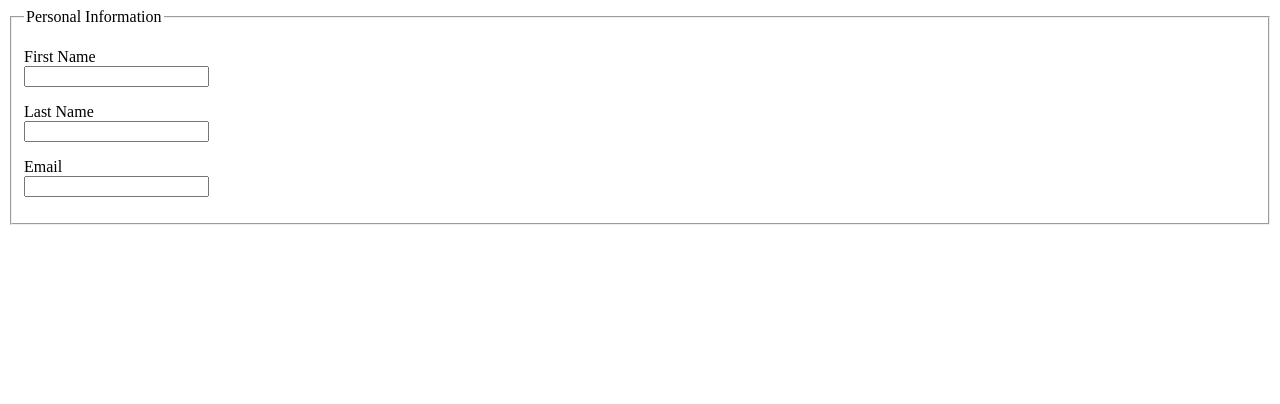
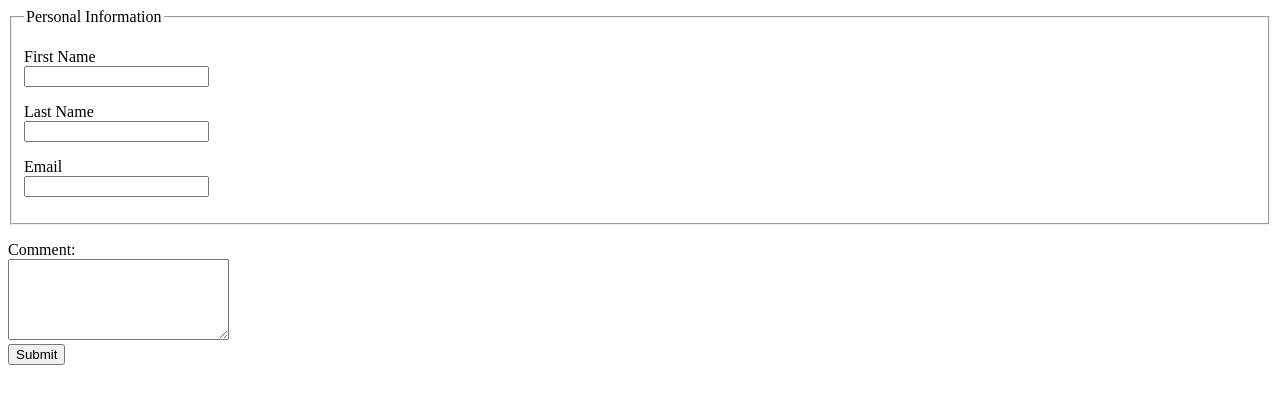
Before and after one commit to lizchrisman/lizchrisman.github.io, a plain HTML site: page forms_example.html in a window 1280 px wide. Drawn offline with Linux system fonts and the light colour scheme.

Commit message:
Add Comment Box

```diff
--- a/forms_example.html
+++ b/forms_example.html
@@ -34,6 +34,12 @@
                     </li>
                 </ul>
             </fieldset>
+            <ul>
+                <li>
+                    <label for="commentbox">Comment:</label><textarea id="commentbox" name="commentbox" rows="5" cols="25"></textarea>
+                </li>
+                <li><button type="submit">Submit</button></li>
+            </ul>
         </form>
     </body>
 </html>
```
